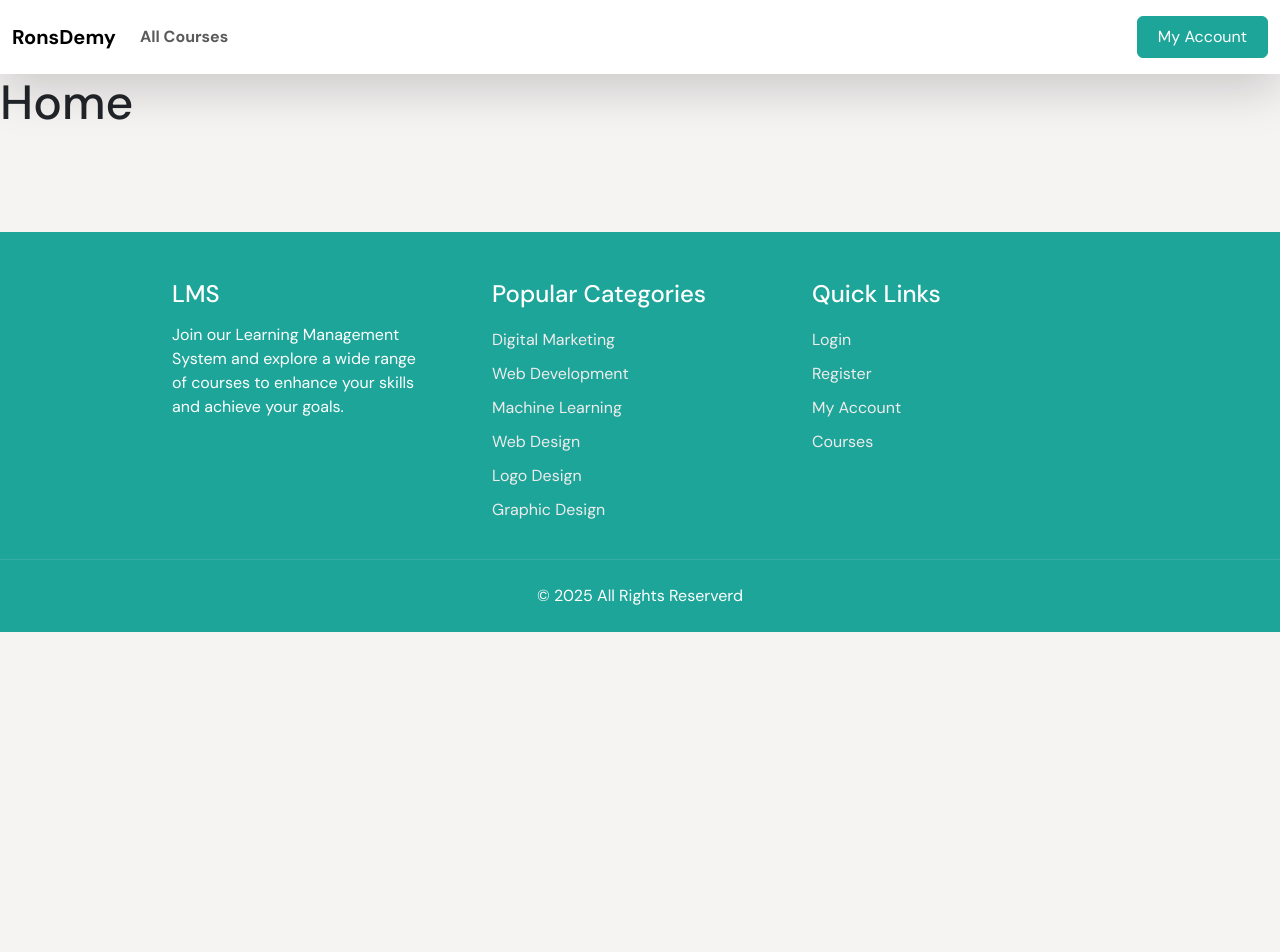
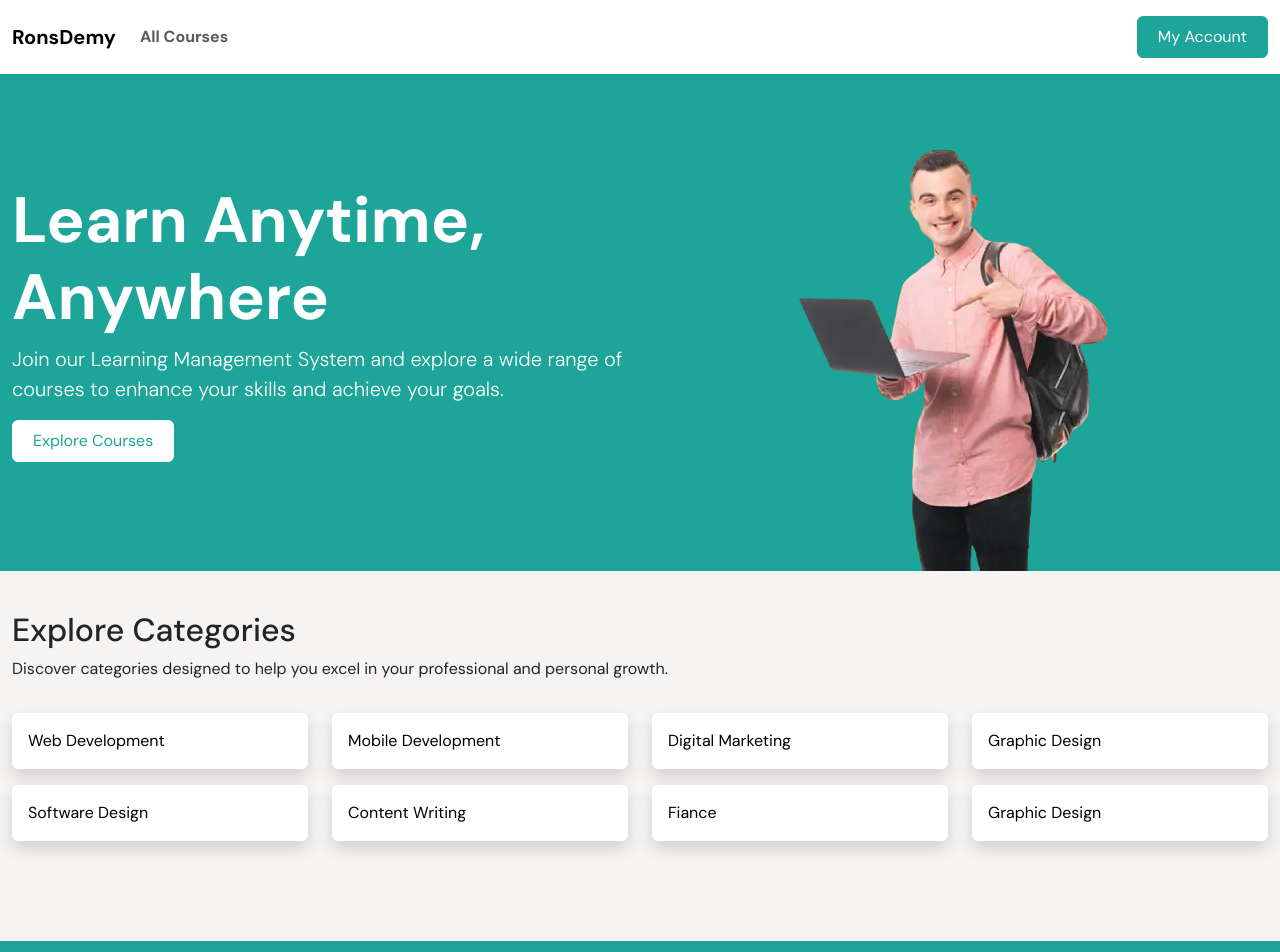
Before and after one commit to ronronpings/lmsProject, a React app in the folder frontend/: page / in a window 1280 px wide. Shown: the top 952 px of the page. Before the commit the page ends 800 px from the top, so only its background shows below. Built offline with nearby package versions, Linux system fonts and the light colour scheme; the HTML template or start-up script is replaced by a standard one.

Commit message:
Additional Pages on common folder

```diff
--- a/frontend/src/assets/style.scss
+++ b/frontend/src/assets/style.scss
@@ -142,8 +142,7 @@ p{
     }
     img{
         margin-bottom: -30px;
-    }
-}
+    }}
 
 .section-3{
     .card{
--- /dev/null
+++ b/frontend/src/component/common/FeaturedCategories.jsx
@@ -0,0 +1,59 @@
+export const FeaturedCategories = ()=>{
+
+    return(
+        <>
+        <section className='section-2'>
+            <div className="container">
+                <div className='section-title py-3  mt-4'>
+                    <h2 className='h3'>Explore Categories</h2>
+                    <p>Discover categories designed to help you excel in your professional and personal growth.</p>
+                </div>
+                <div className='row gy-3'>
+                    <div className='col-6 col-md-6 col-lg-3' >
+                        <div className='card shadow border-0'>
+                            <div className='card-body'><a href="">Web Development</a></div>
+                        </div>
+                    </div>
+                    <div className='col-6 col-md-6 col-lg-3' >
+                        <div className='card shadow border-0'>
+                            <div className='card-body'><a href="">Mobile Development</a></div>
+                        </div>
+                    </div>
+                    <div className='col-6 col-md-6 col-lg-3' >
+                        <div className='card shadow border-0'>
+                            <div className='card-body'><a href="">Digital Marketing</a></div>
+                        </div>
+                    </div>
+                    <div className='col-6 col-md-6 col-lg-3' >
+                        <div className='card shadow border-0'>
+                            <div className='card-body'><a href="">Graphic Design</a></div>
+                        </div>
+                    </div>
+                    <div className='col-6 col-md-6 col-lg-3' >
+                        <div className='card shadow border-0'>
+                            <div className='card-body'><a href="">Software Design</a></div>
+                        </div>
+                    </div>
+                    <div className='col-6 col-md-6 col-lg-3' >
+                        <div className='card shadow border-0'>
+                            <div className='card-body'><a href="">Content Writing</a></div>
+                        </div>
+                    </div>
+                    <div className='col-6 col-md-6 col-lg-3' >
+                        <div className='card shadow border-0'>
+                            <div className='card-body'><a href="">Fiance</a></div>
+                        </div>
+                    </div>
+                    <div className='col-6 col-md-6 col-lg-3' >
+                        <div className='card shadow border-0'>
+                            <div className='card-body'><a href="">Graphic Design</a></div>
+                        </div>
+                    </div>
+                </div>
+            </div>
+        </section>
+
+        </>
+    )
+
+}
--- a/frontend/src/component/common/Hero.jsx
+++ b/frontend/src/component/common/Hero.jsx
@@ -0,0 +1,24 @@
+
+import React from "react"
+import HeroImg from  '../../assets/images/hero-4.png'
+export const Hero = ()=>{
+    return(
+        <>
+    <section className='section-1'>
+        <div className='container '>
+            <div className="row align-items-center">
+                <div className="col-md-6">
+                    <h1 className="display-3 fw-bold">Learn Anytime, Anywhere</h1>
+                    <p className="lead">Join our Learning Management System and explore a wide range of courses to enhance your skills and achieve your goals.</p>
+                    <a href="#courses" className="btn btn-white">Explore Courses</a>
+                </div>
+                <div className="col-md-6 text-center">
+                    <img src={HeroImg} alt="Student Learning" className="img-fluid"/>
+                </div>
+            </div>
+        </div>
+    </section>
+        </>
+    )
+
+}
--- a/frontend/src/component/common/Layout.jsx
+++ b/frontend/src/component/common/Layout.jsx
@@ -5,9 +5,9 @@ export const Layout = ({children})=> {
 
     return(
         <>
-                <Header/>
-                {children}
-                <Footer/>
+         <Header/>
+         {children}
+         <Footer/>
         </>
     )
 }
--- a/frontend/src/component/pages/Home.jsx
+++ b/frontend/src/component/pages/Home.jsx
@@ -1,12 +1,14 @@
 import React from "react";
 import { Layout } from "../common/Layout";
+import { Hero } from "../common/Hero"
+import { FeaturedCategories } from "../common/FeaturedCategories"
 
 export const Home = () => {
   return (
     <>
       <Layout>
-        <h1>Home</h1>
-
+          <Hero/>
+          <FeaturedCategories/>
       </Layout>
     </>
   );
```
Also changed, not shown: frontend/src/component/common/FeaturedCourses.jsx (added, +7 -0 lines).
